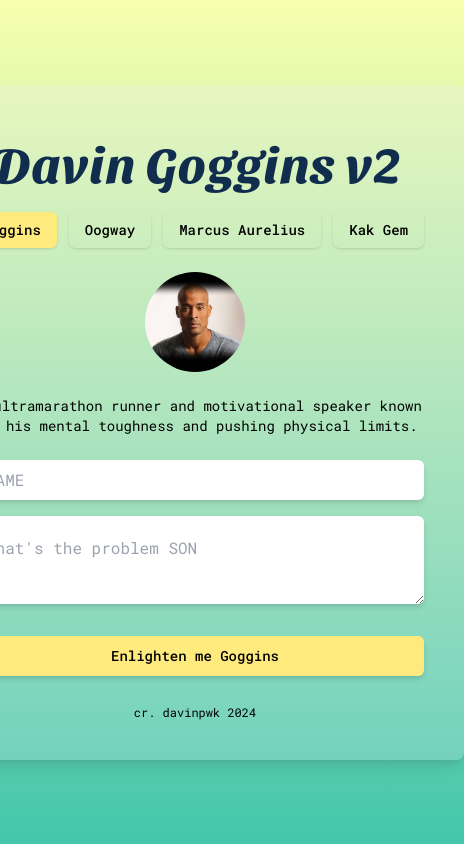
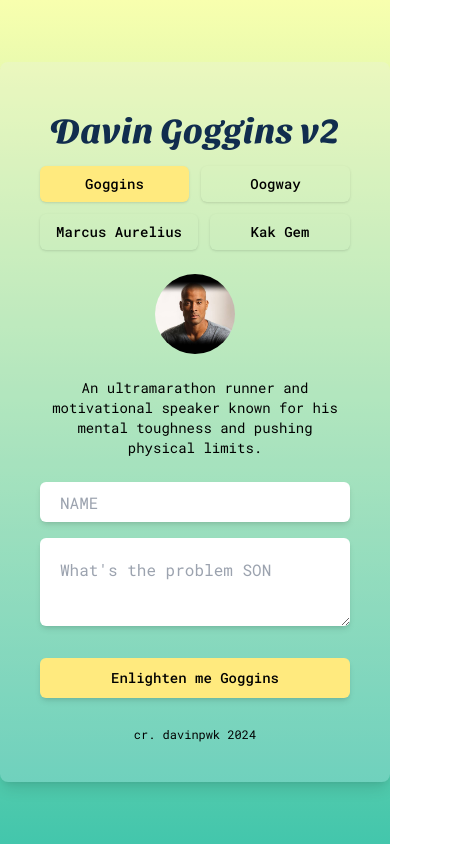
Before and after one commit to davinpwk/goggins-v2, a Next.js app: page / in a window 390 px wide. Shown: the whole page, 464 px wide, since content can reach past the window. Built offline with nearby package versions, Linux system fonts and the light colour scheme.

Commit message:
Responsive for Mobile v1

```diff
--- a/app/page.tsx
+++ b/app/page.tsx
@@ -61,9 +61,9 @@ export default function Home() {
   };
 
   return (
-    <div className="flex max-w-[600px] flex-col items-center justify-center gap-3 rounded-lg bg-background-light p-10 shadow-lg">
-      <h1 className="h1-bold">Davin Goggins v2</h1>
-      <div className="flex w-full justify-between gap-3">
+    <div className="max-sm:text- flex max-w-[600px] flex-col flex-wrap items-center justify-center gap-3 rounded-lg bg-background-light p-10 shadow-lg max-sm:max-w-[400px]">
+      <h1 className="h1-bold max-sm:text-[35px]">Davin Goggins v2</h1>
+      <div className="flex w-full flex-wrap justify-between gap-3">
         {persona.map((person) => {
           return (
             <Button
@@ -83,7 +83,7 @@ export default function Home() {
         })}
       </div>
 
-      <div className="my-3 size-[100px] overflow-hidden rounded-full">
+      <div className="my-3 size-[100px] overflow-hidden rounded-full max-sm:size-[80px]">
         <Image
           src={activePersona.image}
           alt={`${activePersona.name}'s image`}
```
